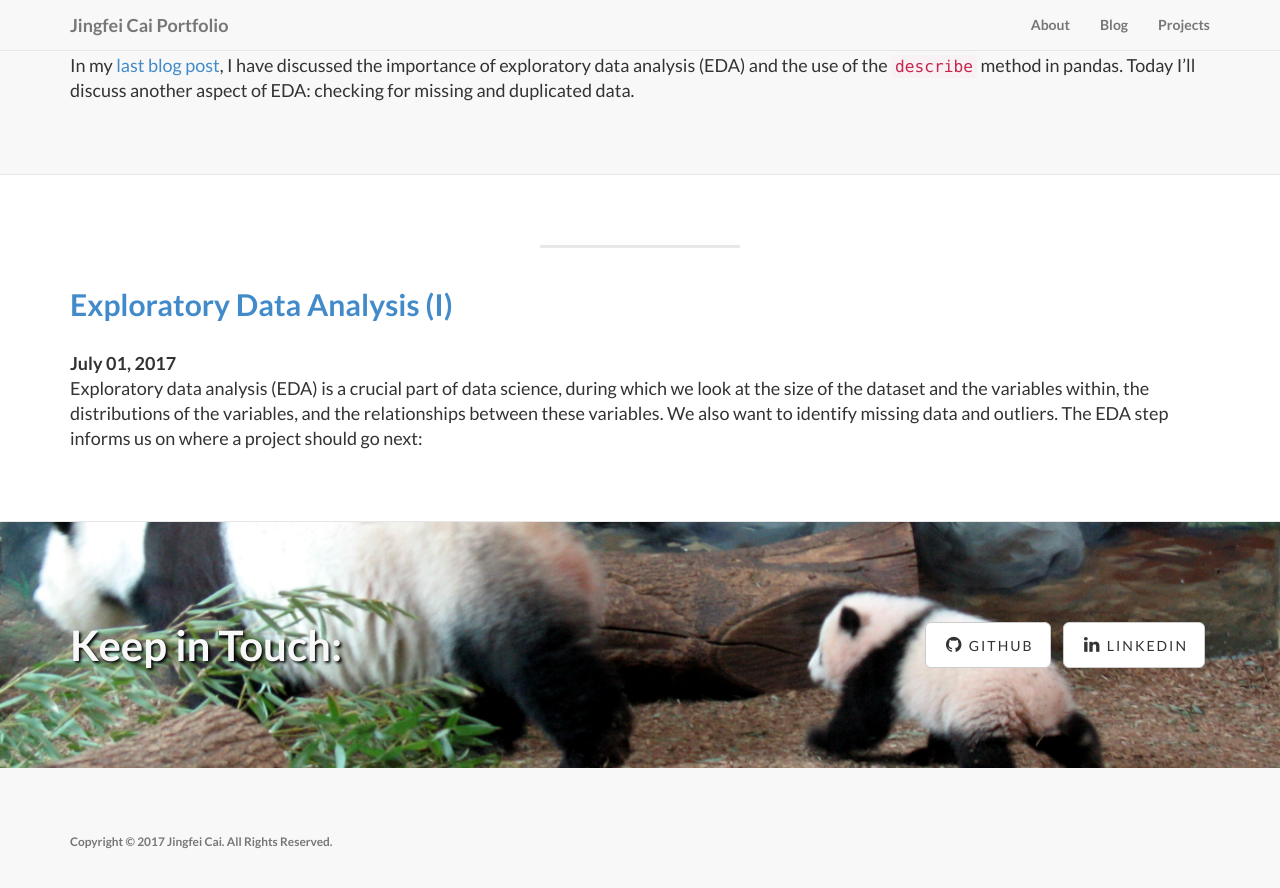
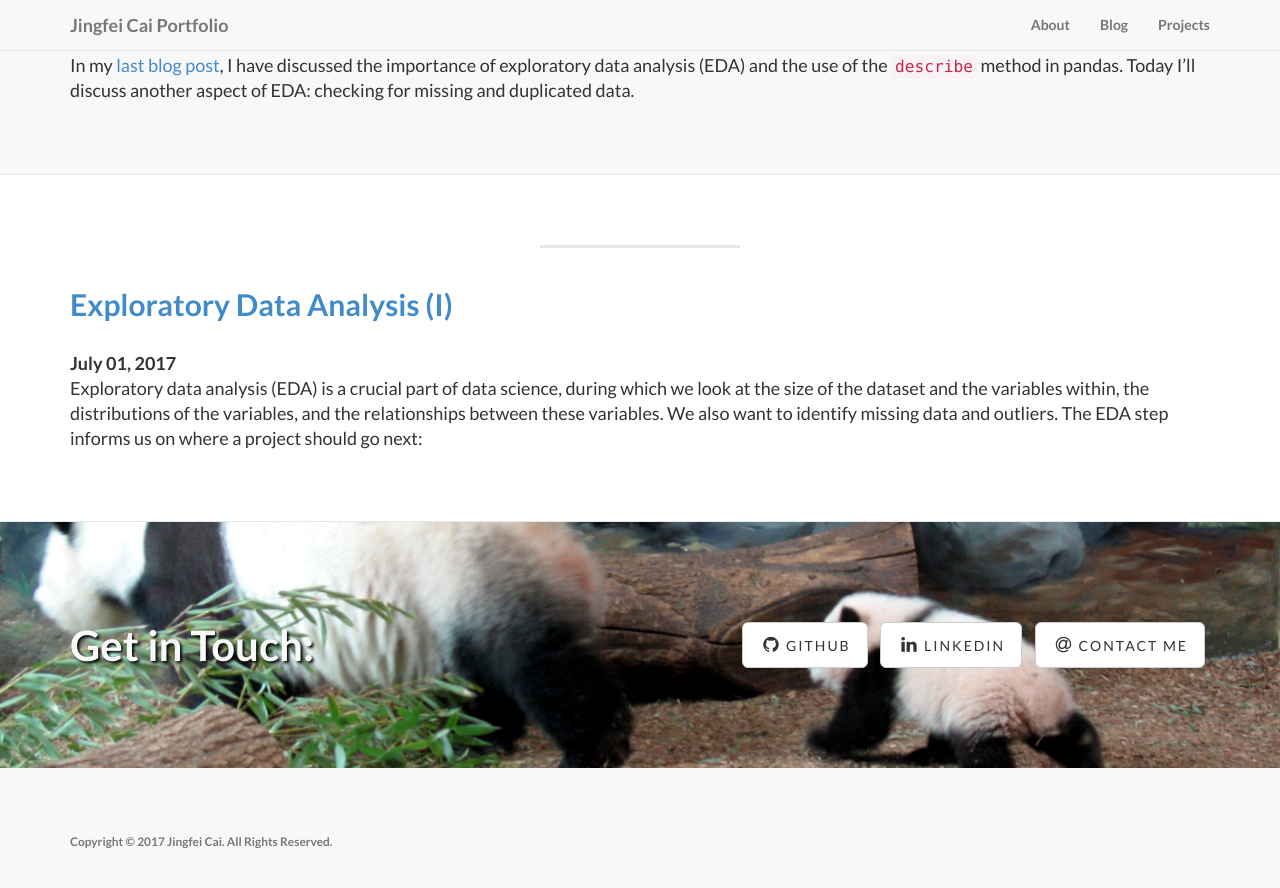
Before and after one commit to Ailuropoda1864/personal_site, a Jekyll site: the page built from blog/index.html, in a window 1280 px wide and 900 px high, scrolled down 3289 px. Shown: the top 888 px of the window. Built offline with Jekyll 4.4.1, drawn with Linux system fonts in a browser that asks for light colours.

Commit message:
added contact me button

```diff
--- a/_config.yml
+++ b/_config.yml
@@ -27,3 +27,6 @@ social:
     url: https://github.com/Ailuropoda1864
   - title: linkedin
     url: https://linkedin.com/in/jingfei-cai-phd-b06b7548
+  - title: 'contact me'
+    icon: at
+    url: https://docs.google.com/forms/d/e/1FAIpQLSeORqtyVnOE6XKKdiSApBe_hCAolf8a539jcJwBm98uy1fnDA/viewform?usp=sf_link
--- a/_includes/contact.html
+++ b/_includes/contact.html
@@ -4,15 +4,11 @@
 
 			<div class="row">
 				<div class="col-lg-6">
-					<h2>Keep in Touch:</h2>
+					<h2>Get in Touch:</h2>
 				</div>
 				<div class="col-lg-6">
 					<ul class="list-inline banner-social-buttons">
-						{% for social in site.social %}
-						<li>
-							<a href="{{ social.url }}" class="btn btn-default btn-lg"><i class="fa fa-{{ social.title }} fa-fw"></i> <span class="network-name">{{ social.title }}</span></a>
-						</li>
-						{% endfor %}
+						{% include social.html %}
 					</ul>
 				</div>
 			</div>
--- a/_includes/homepage/header.html
+++ b/_includes/homepage/header.html
@@ -12,11 +12,7 @@
 						<h3>{{ page.subTitle }}</h3>
 						<hr class="intro-divider">
 						<ul class="list-inline intro-social-buttons">
-							{% for social in site.social %}
-							<li>
-								<a href="{{ social.url }}" class="btn btn-default btn-lg"><i class="fa fa-{{ social.title }} fa-fw"></i> <span class="network-name">{{ social.title }}</span></a>
-							</li>
-							{% endfor %}
+							{% include social.html %}
 						</ul>
 					</div>
 				</div>
--- /dev/null
+++ b/_includes/social.html
@@ -0,0 +1,5 @@
+{% for social in site.social %}
+<li>
+  <a href="{{ social.url }}" target="_blank" class="btn btn-default btn-lg"><i class="fa fa-{% if social.icon %}{{ social.icon }}{% else %}{{ social.title }}{% endif %} fa-fw"></i> <span class="network-name">{{ social.title }}</span></a>
+</li>
+{% endfor %}
```
